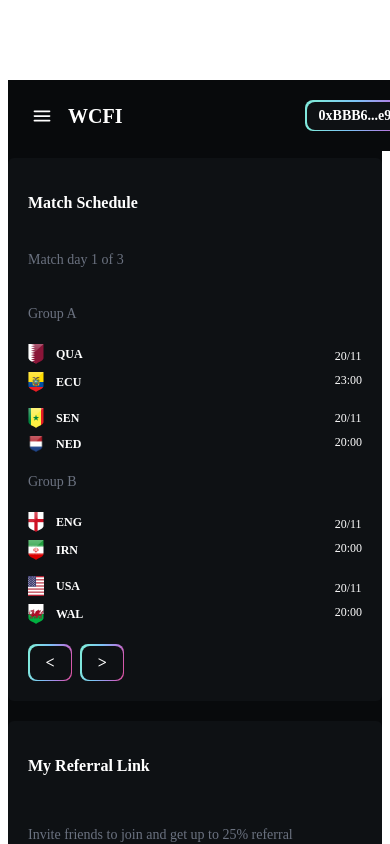
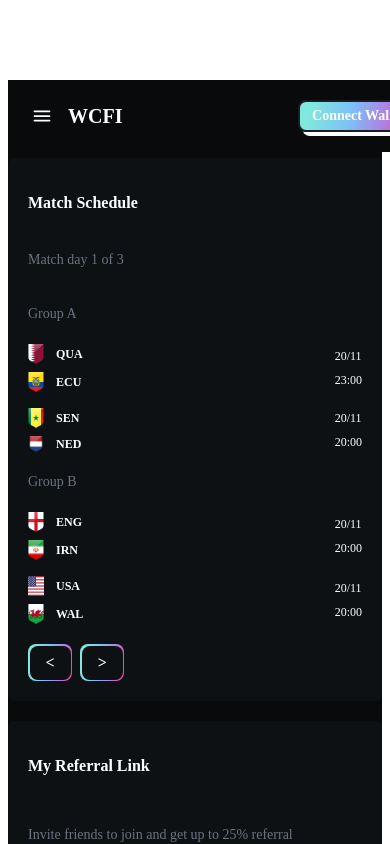
Before and after one commit to alexlevn/nf_nft_martket_nxjs, a Next.js app: page /referral in a window 390 px wide. Shown: the top 844 px of the page. Built offline with nearby package versions, Linux system fonts and the light colour scheme.

Commit message:
Button Gradient

```diff
--- /dev/null
+++ b/components/ButtonGradient/index.tsx
@@ -0,0 +1,19 @@
+import { MouseEventHandler } from 'react'
+
+export const ButtonGradient: React.FC<{
+  children: any
+  className?: string
+  onClick?: MouseEventHandler<any> | undefined
+}> = ({ children, className, onClick }) => (
+  <div
+    className={
+      `btn-gradient rounded-lg text-white  font-semibold
+      flex justify-center items-center` +
+      ' ' +
+      (className ? className : '')
+    }
+    onClick={onClick}
+  >
+    {children}
+  </div>
+)
--- a/components/Layout/TopNavigationHeader/index.tsx
+++ b/components/Layout/TopNavigationHeader/index.tsx
@@ -1,12 +1,14 @@
 /* eslint-disable @next/next/no-img-element */
 import { Drawer } from 'antd'
 import { ButtonBorderGradient } from 'components/ButtonBorderGradient'
+import { ButtonGradient } from 'components/ButtonGradient'
 import ModalTrigger from 'components/ModalTrigger'
 import Link from 'next/link'
 import { useState } from 'react'
 
 const TopNavigationHeader = () => {
   const [isShowDrawer, setIsShowDrawer] = useState(false)
+  const [connected, setConnected] = useState(false)
 
   const showDrawer = () => setIsShowDrawer(true)
   const onClose = () => setIsShowDrawer(false)
@@ -93,18 +95,33 @@ const TopNavigationHeader = () => {
         closeIcon={
           <div className="text-white font-sans text-xl font-thin">x</div>
         }
-        renderTrigger={(openModal) => (
+        renderTrigger={(openModal) =>
+          connected ? (
             <ButtonBorderGradient
               className="px-3 py-1 lg:px-5 lg:py-3"
               onClick={openModal}
             >
               <span className="text-sm">0xBBB6...e96e</span>
             </ButtonBorderGradient>
-        )}
-        renderChildren={(_) => {
+          ) : (
+            <ButtonGradient
+              className="px-3 py-1 lg:px-5 lg:py-1 text-sm"
+              onClick={openModal}
+            >
+              Connect Wallet
+            </ButtonGradient>
+          )
+        }
+        renderChildren={(closeModal) => {
           return (
             <div className="rounded-lg text-white font-semibold flex flex-wrap gap-5 justify-center py-3 lg:py-5 panchang text-xs">
-              <div className="box-wallet">
+              <div
+                className="box-wallet"
+                onClick={() => {
+                  setConnected(!connected)
+                  closeModal()
+                }}
+              >
                 <img src="/images/icon_metamask.png" alt="" className="w-14" />
                 <span>Metamask</span>
               </div>
--- a/styles/globals.css
+++ b/styles/globals.css
@@ -5,6 +5,7 @@
 @import '~antd/dist/antd.css';
 @import url('../css/panchang.css');
 
+/* SCROLL BAR */
 ::-webkit-scrollbar {
   display: none;
 }
@@ -175,3 +176,19 @@
   background: #0e1114;
   border-radius: 8px;
 }
+
+.btn-gradient {
+  box-sizing: border-box;
+  cursor: pointer;
+  background: linear-gradient(
+    102.88deg,
+    #80e8dd 10.19%,
+    #7cc2f6 43.04%,
+    #af81e4 72%,
+    #d855a6 93.18%
+  );
+
+  border: 2px solid #191d24;
+
+  box-shadow: 4px 4px 0px #ffffff;
+}
```
Lines whose indentation alone changed are shown as unchanged.
